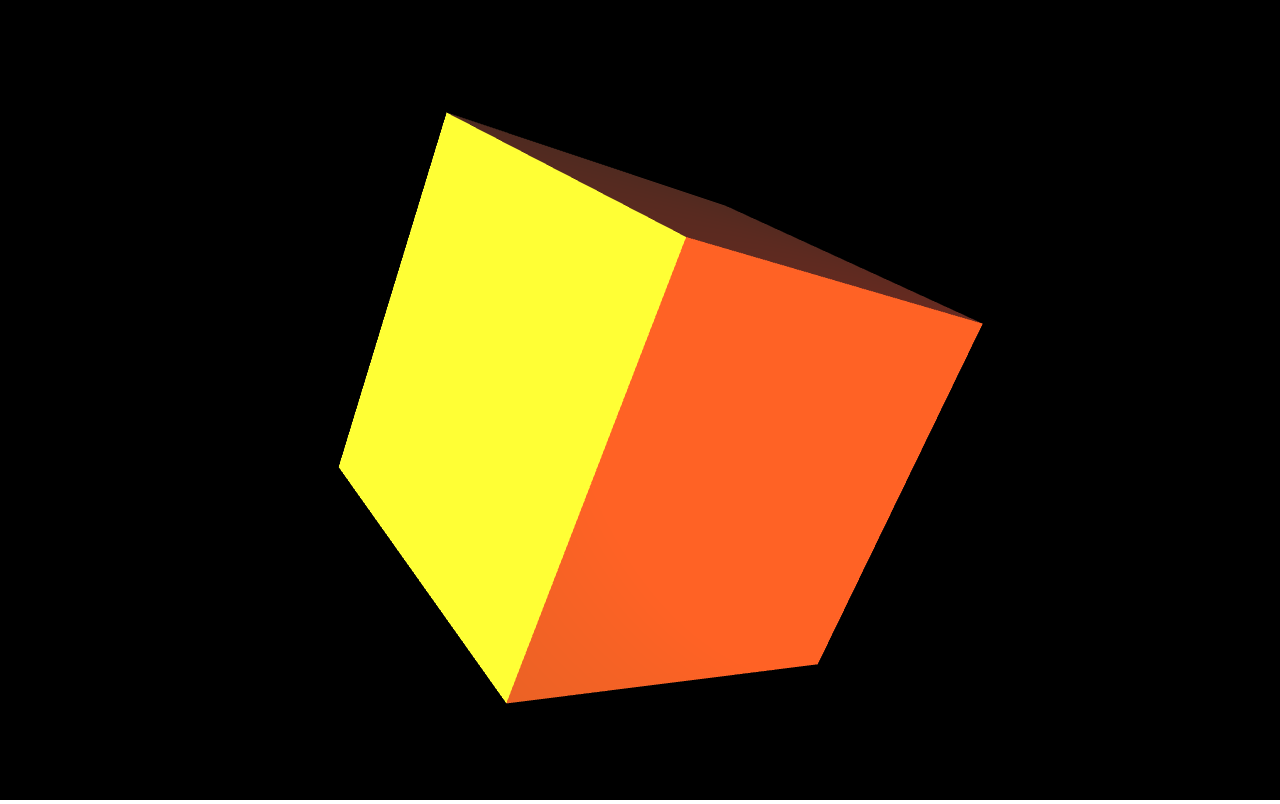
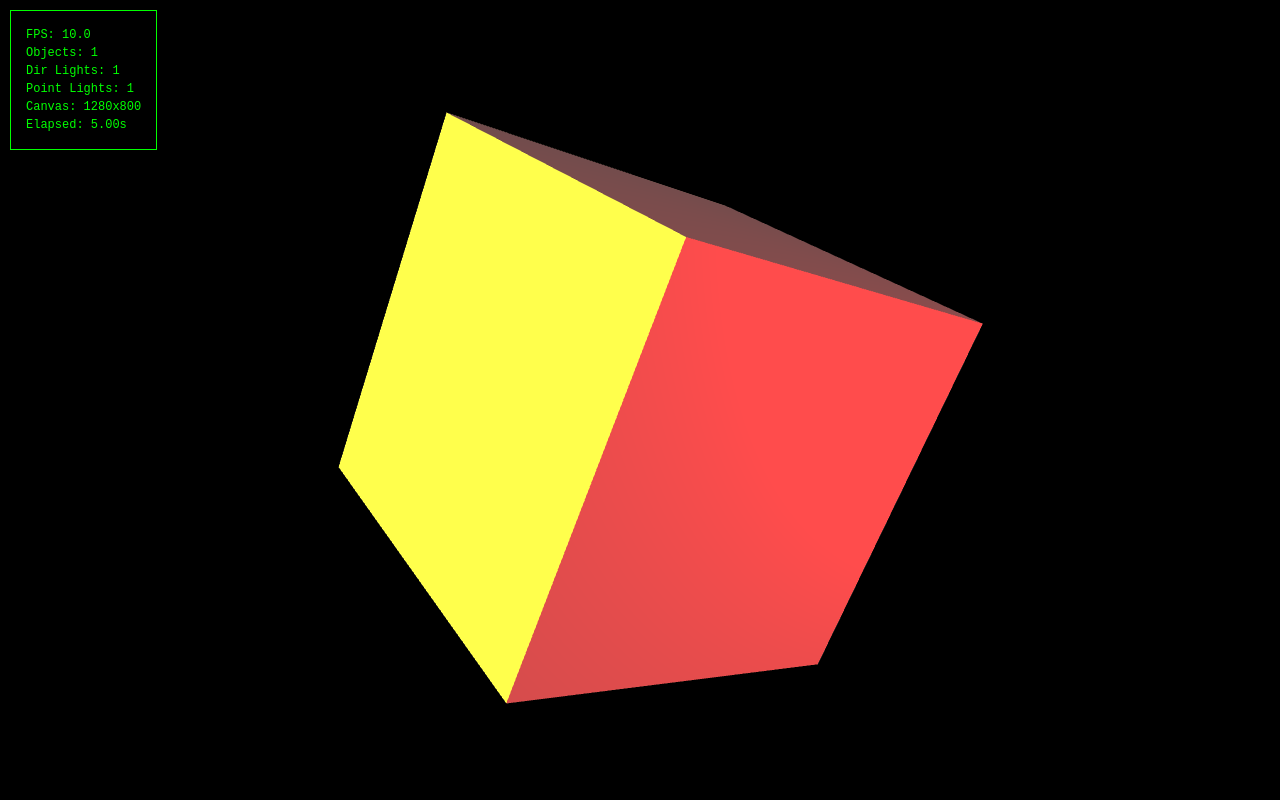
Before and after one commit to RIZZI2001/rizzi2001.github.io, a plain HTML site: page Riper3/renderer.html in a window 1280 px wide. Drawn offline with Linux system fonts and the light colour scheme; animation ran at ten frames a second.

Commit message:
Cleanup of Riper3

```diff
--- a/Riper3/core/math.js
+++ b/Riper3/core/math.js
@@ -210,32 +210,16 @@ class Camera {
 }
 
 class DirectionalLight {
-    constructor(position, direction, color, fov, range) {
-        this.position = position;
+    constructor(direction, color) {
         this.direction = direction.normalize();
         this.color = color;
-        this.fov = fov * Math.PI / 180;
-        this.range = range; // Maximum distance the light affects
-    }
-
-    getViewMatrix() {
-        const target = this.position.add(this.direction);
-        const up = new Vec3(0, 1, 0);
-        const m = Mat4.lookAt(this.position, target, up);
-        return m.data;
-    }
-
-    getProjectionMatrix(aspect = 1, near = 0.1, far = 1000) {
-        const m = Mat4.perspective(this.fov, aspect, near, far);
-        return m.data;
     }
 }
 
-class SphereLight {
-    constructor(position = new Vec3(0, 0, 0), color = new Vec3(1, 1, 1), range = 100, intensity = 1.0) {
+class PointLight {
+    constructor(position = new Vec3(0, 0, 0), color = new Vec3(1, 1, 1), range = 100) {
         this.position = position;
         this.color = color;
         this.range = range;
-        this.intensity = intensity;
     }
 }
--- a/Riper3/core/renderer.js
+++ b/Riper3/core/renderer.js
@@ -1,11 +1,15 @@
 class WebGLRenderer {
+    static MAX_LIGHTS = 3;
+
     constructor() {
         this.canvas = document.getElementById('glCanvas');
-        this.gl = this.canvas.getContext('webgl');
+        this.gl = this.canvas.getContext('webgl2');
         this.shaderProgram = null;
-        this.scene = { objects: [], lights: [] };
+        this.scene = { objects: [], directionalLights: [], pointLights: [] };
         this.camera = null;
         this.startTime = Date.now();
+        this.lastFrameTime = this.startTime;
+        this.fps = 0;
 
         (async () => {
             await this.initShaders();
@@ -17,8 +21,13 @@ class WebGLRenderer {
     }
 
     async initShaders() {
-        const vertexSource = await (await fetch('/Riper3/shaders/vertex.glsl')).text();
-        const fragmentSource = await (await fetch('/Riper3/shaders/fragment.glsl')).text();
+        let vertexSource = await (await fetch('/Riper3/shaders/vertex.glsl')).text();
+        let fragmentSource = await (await fetch('/Riper3/shaders/fragment.glsl')).text();
+
+        // Inject MAX_LIGHTS define
+        const maxLightsDefine = `#define MAX_LIGHTS ${WebGLRenderer.MAX_LIGHTS}\n`;
+        vertexSource = maxLightsDefine + vertexSource;
+        fragmentSource = maxLightsDefine + fragmentSource;
 
         const vertexShader = this.compileShader(vertexSource, this.gl.VERTEX_SHADER);
         const fragmentShader = this.compileShader(fragmentSource, this.gl.FRAGMENT_SHADER);
@@ -32,7 +41,7 @@ class WebGLRenderer {
             console.error('Program link error:', this.gl.getProgramInfoLog(this.shaderProgram));
         }
 
-        this.programInfo = {
+        this.shaderVariables = {
             attribLocations: {
                 vertexPosition: this.gl.getAttribLocation(this.shaderProgram, 'aVertexPosition'),
                 normal: this.gl.getAttribLocation(this.shaderProgram, 'aNormal'),
@@ -43,68 +52,52 @@ class WebGLRenderer {
                 uProjection: this.gl.getUniformLocation(this.shaderProgram, 'uProjection'),
                 uNormalMatrix: this.gl.getUniformLocation(this.shaderProgram, 'uNormalMatrix'),
                 uAmbientColor: this.gl.getUniformLocation(this.shaderProgram, 'uAmbientColor'),
-                uAmbientStrength: this.gl.getUniformLocation(this.shaderProgram, 'uAmbientStrength'),
-                uDirLightCount: this.gl.getUniformLocation(this.shaderProgram, 'uDirLightCount'),
-                uDirLightDirections: [
-                    this.gl.getUniformLocation(this.shaderProgram, 'uDirLightDirections[0]'),
-                    this.gl.getUniformLocation(this.shaderProgram, 'uDirLightDirections[1]'),
-                ],
-                uDirLightColors: [
-                    this.gl.getUniformLocation(this.shaderProgram, 'uDirLightColors[0]'),
-                    this.gl.getUniformLocation(this.shaderProgram, 'uDirLightColors[1]'),
-                ],
-                uDirLightRanges: [
-                    this.gl.getUniformLocation(this.shaderProgram, 'uDirLightRanges[0]'),
-                    this.gl.getUniformLocation(this.shaderProgram, 'uDirLightRanges[1]'),
-                ],
-                uDirLightPositions: [
-                    this.gl.getUniformLocation(this.shaderProgram, 'uDirLightPositions[0]'),
-                    this.gl.getUniformLocation(this.shaderProgram, 'uDirLightPositions[1]'),
-                ],
-                uPointLightCount: this.gl.getUniformLocation(this.shaderProgram, 'uPointLightCount'),
-                uPointLightPositions: [
-                    this.gl.getUniformLocation(this.shaderProgram, 'uPointLightPositions[0]'),
-                    this.gl.getUniformLocation(this.shaderProgram, 'uPointLightPositions[1]'),
-                ],
-                uPointLightColors: [
-                    this.gl.getUniformLocation(this.shaderProgram, 'uPointLightColors[0]'),
-                    this.gl.getUniformLocation(this.shaderProgram, 'uPointLightColors[1]'),
-                ],
-                uPointLightRanges: [
-                    this.gl.getUniformLocation(this.shaderProgram, 'uPointLightRanges[0]'),
-                    this.gl.getUniformLocation(this.shaderProgram, 'uPointLightRanges[1]'),
-                ],
-                uPointLightIntensities: [
-                    this.gl.getUniformLocation(this.shaderProgram, 'uPointLightIntensities[0]'),
-                    this.gl.getUniformLocation(this.shaderProgram, 'uPointLightIntensities[1]'),
-                ],
+                uDirLight: {
+                    count: this.gl.getUniformLocation(this.shaderProgram, 'uDirLightCount'),
+                },
+                uPointLight: {
+                    count: this.gl.getUniformLocation(this.shaderProgram, 'uPointLightCount'),
+                },
                 uRoughness: this.gl.getUniformLocation(this.shaderProgram, 'uRoughness'),
             }
         };
+        // Setup array uniform locations for lights
+        this.shaderVariables.uniformLocations.uDirLight.directions = Array.from({ length: WebGLRenderer.MAX_LIGHTS }, (_, i) =>
+            this.gl.getUniformLocation(this.shaderProgram, `uDirLightDirections[${i}]`)
+        );
+        this.shaderVariables.uniformLocations.uDirLight.colors = Array.from({ length: WebGLRenderer.MAX_LIGHTS }, (_, i) =>
+            this.gl.getUniformLocation(this.shaderProgram, `uDirLightColors[${i}]`)
+        );
+        this.shaderVariables.uniformLocations.uPointLight.positions = Array.from({ length: WebGLRenderer.MAX_LIGHTS }, (_, i) =>
+            this.gl.getUniformLocation(this.shaderProgram, `uPointLightPositions[${i}]`)
+        );
+        this.shaderVariables.uniformLocations.uPointLight.colors = Array.from({ length: WebGLRenderer.MAX_LIGHTS }, (_, i) =>
+            this.gl.getUniformLocation(this.shaderProgram, `uPointLightColors[${i}]`)
+        );
+        this.shaderVariables.uniformLocations.uPointLight.ranges = Array.from({ length: WebGLRenderer.MAX_LIGHTS }, (_, i) =>
+            this.gl.getUniformLocation(this.shaderProgram, `uPointLightRanges[${i}]`)
+        );
     }
 
     compileShader(source, type) {
         const shader = this.gl.createShader(type);
         this.gl.shaderSource(shader, source);
         this.gl.compileShader(shader);
-
         if (!this.gl.getShaderParameter(shader, this.gl.COMPILE_STATUS)) {
             console.error('Shader compile error:', this.gl.getShaderInfoLog(shader));
         }
-
         return shader;
     }
 
     setupScene() {
         this.camera = new Camera(45, this.canvas.width / this.canvas.height, 0.1, 1000, new Vec3(0, 0, 5), new Vec3(0, 0, 0), new Vec3(0, 1, 0));
-        const dirLight = new DirectionalLight(new Vec3(-3, 0, 5), new Vec3(0.5, 0, -1), new Vec3(1, 1, 0.1), 45, 100);
-        const sphereLight = new SphereLight(new Vec3(5, 0, 3), new Vec3(1, 0, 0), 50, 1.0);
-        const cubeMesh = this.createCubeMesh();
         const cubeObject = new GameObject();
-        cubeObject.mesh = cubeMesh;
-        this.scene.lights.push(dirLight);
-        this.scene.lights.push(sphereLight);
+        cubeObject.mesh = this.createCubeMesh();
         this.scene.objects.push(cubeObject);
+        const dirLight = new DirectionalLight(new Vec3(2, 0, -1), new Vec3(1, 1, 0));
+        this.scene.directionalLights.push(dirLight);
+        const pointLight = new PointLight(new Vec3(5, 0, 3), new Vec3(1, 0, 0), 50);
+        this.scene.pointLights.push(pointLight);
 
         this.gl.clearColor(0, 0, 0, 1.0);
         this.gl.enable(this.gl.DEPTH_TEST);
@@ -259,71 +252,52 @@ class WebGLRenderer {
         const projMatrix = this.camera.getProjectionMatrix();
         const elapsed = (Date.now() - this.startTime) / 1000;
 
-        // Set ambient light
-        this.gl.uniform3f(this.programInfo.uniformLocations.uAmbientColor, 0.3, 0.3, 0.3);
-        this.gl.uniform1f(this.programInfo.uniformLocations.uAmbientStrength, 0.4);
+        this.gl.uniform3f(this.shaderVariables.uniformLocations.uAmbientColor, 0.3, 0.3, 0.3);
 
-        // Set roughness
-        this.gl.uniform1f(this.programInfo.uniformLocations.uRoughness, 0.5);
+        this.gl.uniform1f(this.shaderVariables.uniformLocations.uRoughness, 0.5);
 
-        // Separate directional and point lights
-        let dirLightIndex = 0;
-        let pointLightIndex = 0;
+        //Setup lights on GPU
+        const activeDirLights = Math.min(this.scene.directionalLights.length, WebGLRenderer.MAX_LIGHTS);
+        const activePointLights = Math.min(this.scene.pointLights.length, WebGLRenderer.MAX_LIGHTS);
 
-        for (let i = 0; i < this.scene.lights.length; i++) {
-            const light = this.scene.lights[i];
+        for (let i = 0; i < activeDirLights; i++) {
+            const light = this.scene.directionalLights[i];
+            this.gl.uniform3f(
+                this.shaderVariables.uniformLocations.uDirLight.directions[i],
+                light.direction.x,
+                light.direction.y,
+                light.direction.z
+            );
+            this.gl.uniform3f(
+                this.shaderVariables.uniformLocations.uDirLight.colors[i],
+                light.color.x,
+                light.color.y,
+                light.color.z
+            );
+        }
 
-            if (light instanceof DirectionalLight && dirLightIndex < 2) {
+        for (let i = 0; i < activePointLights; i++) {
+            const light = this.scene.pointLights[i];
             this.gl.uniform3f(
-                    this.programInfo.uniformLocations.uDirLightPositions[dirLightIndex],
+                this.shaderVariables.uniformLocations.uPointLight.positions[i],
                 light.position.x,
                 light.position.y,
                 light.position.z
             );
             this.gl.uniform3f(
-                    this.programInfo.uniformLocations.uDirLightDirections[dirLightIndex],
-                    light.direction.x,
-                    light.direction.y,
-                    light.direction.z
-                );
-                this.gl.uniform3f(
-                    this.programInfo.uniformLocations.uDirLightColors[dirLightIndex],
+                this.shaderVariables.uniformLocations.uPointLight.colors[i],
                 light.color.x,
                 light.color.y,
                 light.color.z
             );
             this.gl.uniform1f(
-                    this.programInfo.uniformLocations.uDirLightRanges[dirLightIndex],
+                this.shaderVariables.uniformLocations.uPointLight.ranges[i],
                 light.range
             );
-                dirLightIndex++;
-            } else if (light instanceof SphereLight && pointLightIndex < 2) {
-                this.gl.uniform3f(
-                    this.programInfo.uniformLocations.uPointLightPositions[pointLightIndex],
-                    light.position.x,
-                    light.position.y,
-                    light.position.z
-                );
-                this.gl.uniform3f(
-                    this.programInfo.uniformLocations.uPointLightColors[pointLightIndex],
-                    light.color.x,
-                    light.color.y,
-                    light.color.z
-                );
-                this.gl.uniform1f(
-                    this.programInfo.uniformLocations.uPointLightRanges[pointLightIndex],
-                    light.range
-                );
-                this.gl.uniform1f(
-                    this.programInfo.uniformLocations.uPointLightIntensities[pointLightIndex],
-                    light.intensity
-                );
-                pointLightIndex++;
-            }
         }
 
-        this.gl.uniform1i(this.programInfo.uniformLocations.uDirLightCount, dirLightIndex);
-        this.gl.uniform1i(this.programInfo.uniformLocations.uPointLightCount, pointLightIndex);
+        this.gl.uniform1i(this.shaderVariables.uniformLocations.uDirLight.count, activeDirLights);
+        this.gl.uniform1i(this.shaderVariables.uniformLocations.uPointLight.count, activePointLights);
 
         for (let object of this.scene.objects) {
             object.rotation.x = elapsed;
@@ -334,30 +308,49 @@ class WebGLRenderer {
             this.drawMesh(object.mesh, worldMatrix, viewMatrix, projMatrix);
         }
 
+        this.fps = 1 / ((Date.now() - this.lastFrameTime) / 1000);
+        this.lastFrameTime = Date.now();
+        this.updateDebugInfo();
+
         requestAnimationFrame(() => this.render());
     }
 
     drawMesh(mesh, worldMatrix, viewMatrix, projMatrix) {
         this.gl.bindBuffer(this.gl.ARRAY_BUFFER, mesh.positionBuffer);
-        this.gl.vertexAttribPointer(this.programInfo.attribLocations.vertexPosition, 3, this.gl.FLOAT, false, 0, 0);
-        this.gl.enableVertexAttribArray(this.programInfo.attribLocations.vertexPosition);
+        this.gl.vertexAttribPointer(this.shaderVariables.attribLocations.vertexPosition, 3, this.gl.FLOAT, false, 0, 0);
+        this.gl.enableVertexAttribArray(this.shaderVariables.attribLocations.vertexPosition);
 
         if (mesh.normalBuffer) {
             this.gl.bindBuffer(this.gl.ARRAY_BUFFER, mesh.normalBuffer);
-            this.gl.vertexAttribPointer(this.programInfo.attribLocations.normal, 3, this.gl.FLOAT, false, 0, 0);
-            this.gl.enableVertexAttribArray(this.programInfo.attribLocations.normal);
+            this.gl.vertexAttribPointer(this.shaderVariables.attribLocations.normal, 3, this.gl.FLOAT, false, 0, 0);
+            this.gl.enableVertexAttribArray(this.shaderVariables.attribLocations.normal);
         }
 
         this.gl.bindBuffer(this.gl.ELEMENT_ARRAY_BUFFER, mesh.indexBuffer);
 
-        this.gl.uniformMatrix4fv(this.programInfo.uniformLocations.uModel, false, worldMatrix);
-        this.gl.uniformMatrix4fv(this.programInfo.uniformLocations.uView, false, viewMatrix);
-        this.gl.uniformMatrix4fv(this.programInfo.uniformLocations.uProjection, false, projMatrix);
+        this.gl.uniformMatrix4fv(this.shaderVariables.uniformLocations.uModel, false, worldMatrix);
+        this.gl.uniformMatrix4fv(this.shaderVariables.uniformLocations.uView, false, viewMatrix);
+        this.gl.uniformMatrix4fv(this.shaderVariables.uniformLocations.uProjection, false, projMatrix);
 
         const normalMatrix = this.computeNormalMatrix(worldMatrix);
-        this.gl.uniformMatrix3fv(this.programInfo.uniformLocations.uNormalMatrix, false, normalMatrix);
+        this.gl.uniformMatrix3fv(this.shaderVariables.uniformLocations.uNormalMatrix, false, normalMatrix);
 
         this.gl.drawElements(this.gl.TRIANGLES, mesh.vertexCount, this.gl.UNSIGNED_SHORT, 0);
+    }
+
+    updateDebugInfo() {
+        const debugBox = document.getElementById('debugInfo');
+        if (debugBox) {
+            const info = [
+                `FPS: ${this.fps.toFixed(1)}`,
+                `Objects: ${this.scene.objects.length}`,
+                `Dir Lights: ${this.scene.directionalLights.length}`,
+                `Point Lights: ${this.scene.pointLights.length}`,
+                `Canvas: ${this.canvas.width}x${this.canvas.height}`,
+                `Elapsed: ${((Date.now() - this.startTime) / 1000).toFixed(2)}s`
+            ].join('\n');
+            debugBox.textContent = info;
+        }
     }
 }
 
--- a/Riper3/renderer.html
+++ b/Riper3/renderer.html
@@ -11,10 +11,29 @@
             overflow: hidden;
             font-family: Arial, sans-serif;
         }
+
+        #debugInfo {
+            position: fixed;
+            top: 10px;
+            left: 10px;
+            background: rgba(0, 0, 0, 0.8);
+            color: #00ff00;
+            padding: 15px;
+            border: 1px solid #00ff00;
+            font-family: 'Courier New', monospace;
+            font-size: 12px;
+            line-height: 1.5;
+            pointer-events: none;
+            z-index: 1000;
+            max-width: 300px;
+            white-space: pre-wrap;
+            word-break: break-word;
+        }
     </style>
 </head>
 <body>
     <canvas id="glCanvas"></canvas>
+    <div id="debugInfo"></div>
     <script src="core/math.js"></script>
     <script src="core/renderer.js"></script>
 </body>
--- a/Riper3/shaders/fragment.glsl
+++ b/Riper3/shaders/fragment.glsl
@@ -3,81 +3,44 @@ precision mediump float;
 varying vec3 vNormal;
 varying vec3 vFragPos;
 
-// Ambient light
 uniform vec3 uAmbientColor;
-uniform float uAmbientStrength;
 
-// Directional lights (supports up to 2 lights)
 uniform int uDirLightCount;
-uniform vec3 uDirLightPositions[2];
-uniform vec3 uDirLightDirections[2];
-uniform vec3 uDirLightColors[2];
-uniform float uDirLightRanges[2];
+uniform vec3 uDirLightDirections[MAX_LIGHTS];
+uniform vec3 uDirLightColors[MAX_LIGHTS];
 
-// Point lights / Sphere lights (supports up to 2 lights)
 uniform int uPointLightCount;
-uniform vec3 uPointLightPositions[2];
-uniform vec3 uPointLightColors[2];
-uniform float uPointLightRanges[2];
-uniform float uPointLightIntensities[2];
+uniform vec3 uPointLightPositions[MAX_LIGHTS];
+uniform vec3 uPointLightColors[MAX_LIGHTS];
+uniform float uPointLightRanges[MAX_LIGHTS];
 
 uniform float uRoughness;
 
 void main() {
     vec3 norm = normalize(vNormal);
-
-    // Ambient lighting
-    vec3 ambient = uAmbientColor * uAmbientStrength;
-
-    // Diffuse (rough) lighting
+    vec3 ambient = uAmbientColor;
     vec3 diffuse = vec3(0.0);
 
     // Directional lights
-    for(int i = 0; i < 2; i++) {
+    for(int i = 0; i < MAX_LIGHTS; i++) {
         if(i >= uDirLightCount) break;
-
-        // Light direction (normalized)
         vec3 lightDir = normalize(uDirLightDirections[i]);
-
-        // Distance check
-        float dist = length(uDirLightPositions[i] - vFragPos);
-        if(dist > uDirLightRanges[i]) continue;
-
-        // Diffuse strength based on normal and light direction
         float diff = max(dot(norm, -lightDir), 0.0);
-
-        // Apply roughness
         diff = mix(diff, diff * diff, uRoughness);
-
         diffuse += diff * uDirLightColors[i];
     }
 
-    // Point lights (sphere lights)
-    for(int i = 0; i < 2; i++) {
+    // Point lights
+    for(int i = 0; i < MAX_LIGHTS; i++) {
         if(i >= uPointLightCount) break;
-
-        // Light direction from fragment to light source
         vec3 lightDir = uPointLightPositions[i] - vFragPos;
         float dist = length(lightDir);
-
-        // Range check
         if(dist > uPointLightRanges[i]) continue;
-
-        // Normalize light direction
         lightDir = normalize(lightDir);
-
-        // Distance attenuation (quadratic falloff)
         float attenuation = 1.0 / (1.0 + dist * dist / (uPointLightRanges[i] * uPointLightRanges[i]));
-
-        // Diffuse strength based on normal and light direction
         float diff = max(dot(norm, lightDir), 0.0);
-
-        // Apply roughness
         diff = mix(diff, diff * diff, uRoughness);
-
-        // Apply attenuation and intensity
-        diff *= attenuation * uPointLightIntensities[i];
-
+        diff *= attenuation;
         diffuse += diff * uPointLightColors[i];
     }
 
```
Also changed, not shown: co-op/scripts/qwirkle.js (+7 -6 lines). Lines whose indentation alone changed are shown as unchanged.
